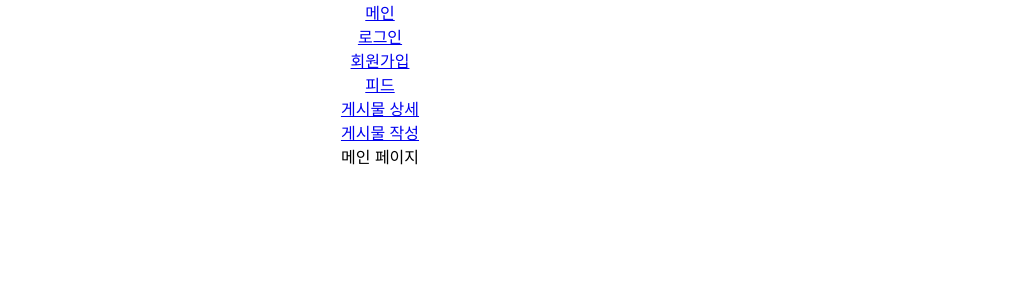
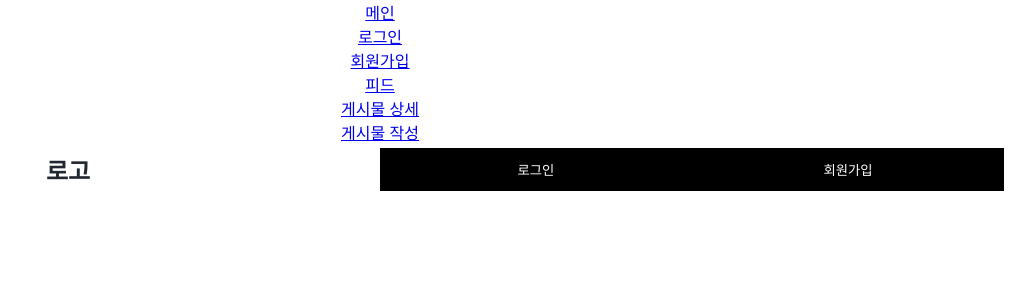
Before and after one commit to eundol0519/Mini-Project, a React (Create React App) app: page / in a window 1280 px wide. Shown: the top 300 px of the page, without its empty margins (260-1280 px from the left). Built offline with nearby package versions, Linux system fonts and the light colour scheme.

Commit message:
login, join Modal / header

```diff
--- a/package.json
+++ b/package.json
@@ -6,12 +6,14 @@
     "@testing-library/jest-dom": "^5.11.4",
     "@testing-library/react": "^11.1.0",
     "@testing-library/user-event": "^12.1.10",
+    "axios": "^0.24.0",
     "connected-react-router": "6.8.0",
     "global": "^4.4.0",
     "history": "4.10.1",
     "immer": "^9.0.7",
     "react": "^17.0.2",
     "react-dom": "^17.0.2",
+    "react-modal": "^3.14.4",
     "react-redux": "^7.2.6",
     "react-router-dom": "5.2.1",
     "react-scripts": "^4.0.3",
--- a/src/components/Header.js
+++ b/src/components/Header.js
@@ -2,13 +2,47 @@
 
 // *** 패키지 import
 import React from "react";
+import { useHistory } from "react-router";
+
+import { Grid, Button, Text } from "../elements/index";
+import Login from "../pages/Login";
+import SignUp from "../pages/SignUp";
 
 const Header = (props) => {
-    return(
-        <React.Fragment>
-            헤더 중간 컴포넌트
-        </React.Fragment>
-    )
-}
+  const history = useHistory();
+  const [loginModal, setLoginModal] = React.useState(false);
+  const [signUpModal, setSignUpModal] = React.useState(false);
+
+  const loginModalOpen = () => {
+    setLoginModal(true);
+  };
+
+  const signUpModalOpen = () => {
+    setSignUpModal(true);
+  };
+
+  return (
+    <React.Fragment>
+      <Grid is_flex padding="4px 16px">
+        <Grid _onClick={() => history.push("/")}>
+          <Text margin="0px" size="24px" bold>
+            로고
+          </Text>
+        </Grid>
+
+        <Grid is_flex>
+          <Button _onClick={loginModalOpen}>로그인</Button>
+          {
+              loginModal && <Login modal={loginModal}></Login>
+          }
+          <Button _onClick={signUpModalOpen}>회원가입</Button>
+          {
+              signUpModal && <SignUp modal={signUpModal}></SignUp>
+          }
+        </Grid>
+      </Grid>
+    </React.Fragment>
+  );
+};
 
 export default Header;
--- a/src/elements/Button.js
+++ b/src/elements/Button.js
@@ -1,14 +1,71 @@
-// Button.js
+import React from "react";
+import styled from "styled-components";
 
-// *** 패키지 import
-import React from "react";
+const Button = (props) => {
+  const { text, _onClick, is_float, children, margin, width, className, padding, disabled } = props;
 
-const Button = (props)=>{
-    return(
-        <React.Fragment>
-            버튼 요소 컴포넌트
-        </React.Fragment>
-    )
-}
+  if (is_float) {
+    return (
+      <React.Fragment>
+        <FloatButton onClick={_onClick}>{text ? text : children}</FloatButton>
+      </React.Fragment>
+    );
+  }
+
+  const styles = {
+    margin: margin,
+    width: width,
+    padding : padding,
+  };
+
+  return (
+    <React.Fragment>
+      <ElButton className={className} {...styles} onClick={_onClick} disabled={disabled}>
+        {text ? text : children}
+      </ElButton>
+    </React.Fragment>
+  );
+};
+
+Button.defaultProps = {
+  className: "",
+  text: false,
+  children: null,
+  _onClick: () => {},
+  is_float: false,
+  margin: false,
+  width: "100%",
+  padding : "12px 0px",
+  disabled:false,
+};
+
+const ElButton = styled.button`
+  width: ${(props) => props.width};
+  background-color: ${(props) =>
+  props.className === "unActiveBtn" ? "gray" : "black"};
+  color: #ffffff;
+  padding: ${(props) => props.padding};
+  box-sizing: border-box;
+  border: none;
+  ${(props) => (props.margin ? `margin: ${props.margin};` : "")}
+`;
+
+
+const FloatButton = styled.button`
+  width: 50px;
+  height: 50px;
+  background-color: #212121;
+  color: #ffffff;
+  box-sizing: border-box;
+  font-size: 36px;
+  font-weight: 800;
+  position: fixed;
+  bottom: 50px;
+  right: 16px;
+  text-align: center;
+  vertical-align: middle;
+  border: none;
+  border-radius: 50px;
+`;
 
 export default Button;
--- a/src/elements/Grid.js
+++ b/src/elements/Grid.js
@@ -2,13 +2,53 @@
 
 // *** 패키지 import
 import React from "react";
+import styled from "styled-components";
 
-const Grid = (props)=>{
-    return(
-        <React.Fragment>
-            그리드 요소 컴포넌트
-        </React.Fragment>
-    )
-}
+const Grid = (props) => {
+  const { is_flex, width, height, margin, padding, bg, children, center, _onClick } = props;
+
+  const styles = {
+    is_flex: is_flex,
+    width: width,
+    margin: margin,
+    height : height,
+    padding: padding,
+    bg: bg,
+    center: center,
+  };
+  return (
+    <React.Fragment>
+      <GridBox onClick={_onClick} {...styles}>
+        {children}
+      </GridBox>
+    </React.Fragment>
+  );
+};
+
+Grid.defaultProps = {
+  chidren: null,
+  is_flex: false,
+  width: "100%",
+  height : "100%",
+  padding: false,
+  margin: false,
+  bg: false,
+  center: false,
+  _onClick: () => {},
+};
+
+const GridBox = styled.div`
+  width: ${(props) => props.width};
+  height: ${(props) => props.height};
+  box-sizing: border-box;
+  ${(props) => (props.padding ? `padding: ${props.padding};` : "")}
+  ${(props) => (props.margin ? `margin: ${props.margin};` : "")}
+    ${(props) => (props.bg ? `background-color: ${props.bg};` : "")}
+    ${(props) =>
+    props.is_flex
+      ? `display: flex; align-items: center; justify-content: space-between; `
+      : ""}
+    ${(props) => (props.center ? `text-align: center;` : "")}
+`;
 
 export default Grid;
--- a/src/elements/Text.js
+++ b/src/elements/Text.js
@@ -1,14 +1,30 @@
-// Text.js
+import React from "react";
+import styled from "styled-components";
 
-// *** 패키지 import
-import React from "react";
+const Text = (props) => {
+  const { bold, color, size, children, margin } = props;
 
-const Text = (props)=>{
-    return(
-        <React.Fragment>
-            텍스트 요소 컴포넌트
-        </React.Fragment>
-    )
-}
+  const styles = {bold: bold, color: color, size: size, margin};
+  return (
+      <P {...styles}>
+          {children}
+      </P>
+  )
+};
+
+Text.defaultProps = {
+  children: null,
+  bold: false,
+  color: "#222831",
+  size: "14px",
+  margin: false,
+};
+
+const P = styled.p`
+  color: ${(props) => props.color};
+  font-size: ${(props) => props.size};
+  font-weight: ${(props) => (props.bold? "600" : "400")};
+  ${(props) => (props.margin? `margin: ${props.margin};` : '')}
+`;
 
 export default Text;
--- a/src/pages/Index.js
+++ b/src/pages/Index.js
@@ -3,8 +3,14 @@
 // *** 패키지 import
 import React from "react";
 
+import Header from "../components/Header";
+
 const Index = (props) => {
-  return <React.Fragment>메인 페이지</React.Fragment>;
+  return (
+    <React.Fragment>
+      <Header></Header>
+    </React.Fragment>
+  );
 };
 
 export default Index;
--- a/src/pages/Login.js
+++ b/src/pages/Login.js
@@ -2,9 +2,107 @@
 
 // *** 패키지 import
 import React from "react";
+import styled from "styled-components";
+import Modal from "react-modal";
+
+import { Grid, Button, Input, Text } from "../elements/index";
+import SignUp from "../pages/SignUp";
 
 const Login = (props) => {
-  return <React.Fragment>로그인 페이지</React.Fragment>;
+  const [id, setId] = React.useState(""); // 아이디
+  const [pwd, setPwd] = React.useState(""); // 비밀번호
+  const [modal, setModal] = React.useState(props.modal ? true : false); // 모달창이 열렸는 지 닫혔는 지
+  const [active, setActive] = React.useState(true); // disabled가 활성화인 지 비활성화인 지
+  const [signUpModal, setSignUpModal] = React.useState(false); // 로그인창인 지 회원가입 창인 지
+
+  // disabled 체크
+  const checkActive = () => {
+    id !== "" && pwd !== "" ? setActive(false) : setActive(true);
+  };
+
+  // 로그인 버튼 클릭 시
+  const login = () => {
+    window.alert("로그인 성공 했습니다.");
+    setModal(false);
+  };
+
+  return (
+    <>
+      <Modal
+        isOpen={modal}
+        ariaHideApp={false}
+        onRequestClose={() => setModal(false)}
+        // 모달창 밖을 누르거나, ESC를 누를 경우 모달창을 끈다.
+        style={{
+          // inLine Styles
+          overlay: {
+            left: "30%",
+            right: "30%",
+            botton: "10%",
+          },
+        }}
+      >
+        {signUpModal ? ( // 회원가입 버튼을 눌렀을 경우
+          <SignUp modal={signUpModal}></SignUp>
+        ) : ( // 누르지 않았을 경우
+          <Grid padding="16px" center>
+            <Text size="3vw" margin="6vh" bold>
+              로그인
+            </Text>
+            <Grid padding="16px 0px" height="20%">
+              <Input
+                type="text"
+                label="아이디"
+                placeholder="아이디를 입력 해주세요"
+                value={id}
+                _onChange={(e) => {
+                  setId(e.target.value);
+                }}
+                _onKeyUp={checkActive}
+              ></Input>
+              <Input
+                type="password"
+                label="비밀번호"
+                placeholder="비밀번호를 입력 해주세요"
+                value={pwd}
+                _onChange={(e) => {
+                  setPwd(e.target.value);
+                }}
+                _onKeyUp={checkActive}
+                is_submit
+                onSubmit={login}
+              ></Input>
+
+              <Button
+                className={!active ? "activeBtn" : "unActiveBtn"}
+                width="18vw"
+                margin="1% 0px 3% 0px"
+                _onClick={login}
+                disabled={active}
+              >
+                로그인
+              </Button>
+              <Hr />
+              <p>아직 회원이 아니시라면?</p>
+              <Button
+                width="18vw"
+                margin="1% 0px 1% 0px"
+                _onClick={() => setSignUpModal(true)}
+              >
+                회원가입
+              </Button>
+            </Grid>
+          </Grid>
+        )}
+      </Modal>
+    </>
+  );
 };
 
+const Hr = styled.hr`
+  margin-top: 3%;
+  margin-bottom: 3%;
+  width: 80%;
+`;
+
 export default Login;
--- a/src/pages/SignUp.js
+++ b/src/pages/SignUp.js
@@ -2,9 +2,37 @@
 
 // *** 패키지 import
 import React from "react";
+import Modal from "react-modal";
 
 const SignUp = (props) => {
-  return <React.Fragment>회원가입 작성 페이지</React.Fragment>;
+  // {location}과 props를 한꺼번에 쓰면 어디에 어떻게 값이 들어와야 하는 지 몰라서 오류가 발생한다.
+  // 그렇기 때문에 props로 통일하여 값을 받았다.
+
+  const [modal, setModal] = React.useState(props.modal ? true : props.location.modal ? true : false);
+  // props.modal : SignUp 컴포넌트에 props로 값을 넘겨 줄 때
+  // props.location.modal : history에서 modal로 값을 넘겨 줄 때
+  // 로그인에서 회원가입을 눌렀을 경우 modal을 유지 해야 하기 때문에 이렇게 받음
+
+  return (
+    <>
+      <Modal
+        isOpen={modal}
+        ariaHideApp={false}
+        onRequestClose={() => setModal(false)}
+        // 모달창 밖을 누르거나, ESC를 누를 경우 모달창을 끈다.
+        style={{
+          // inLine Styles
+          overlay: {
+            left: "30%",
+            right: "30%",
+            botton: "10%",
+          },
+        }}
+      >
+        회원가입
+      </Modal>
+    </>
+  );
 };
 
 export default SignUp;
```
Also changed, not shown: src/elements/Input.js (+84 -10 lines), 1 other file (tests, documents, lock files or other folders).
